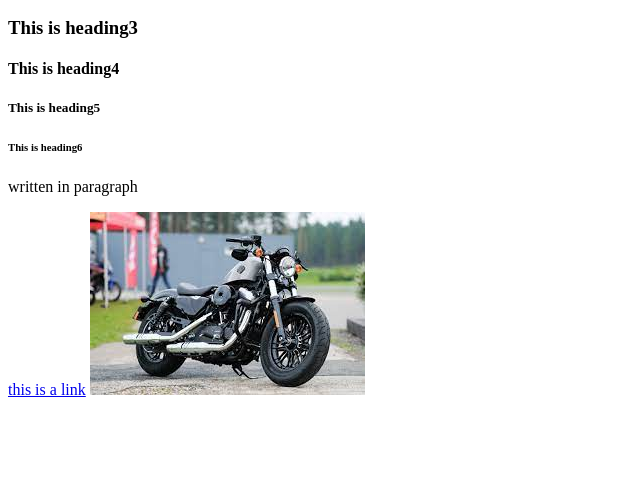
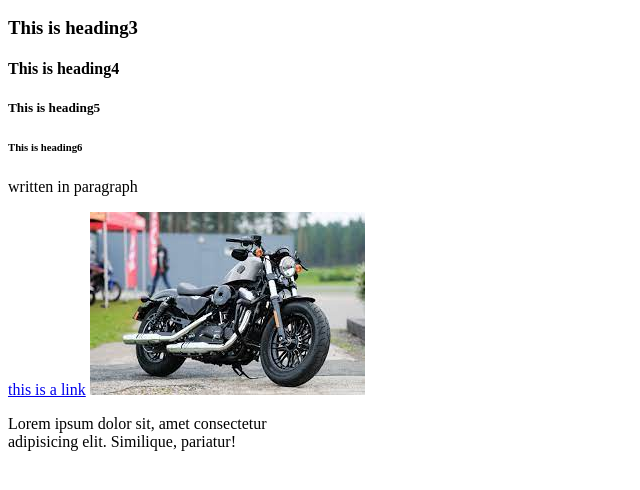
Before and after one commit to github-irshad/HTML, a plain HTML site: page index.html in a window 1280 px wide. Shown: the part 110-600 px from the top of the page, without its empty margins (0-640 px from the left). Drawn offline with Linux system fonts and the light colour scheme.

Commit message:
added line break using <br>

```diff
--- a/index.html
+++ b/index.html
@@ -17,5 +17,6 @@
 
         <a href="https://www.w3schools.com">this is a link</a>
         <img src="bikeImage.jpg" alt="Sample Image of Bike">
+        <p>Lorem ipsum dolor sit, amet consectetur <br> adipisicing elit. Similique, pariatur!</p>
     </body>
 </html>
```
Also changed, not shown: notes.txt (added).
